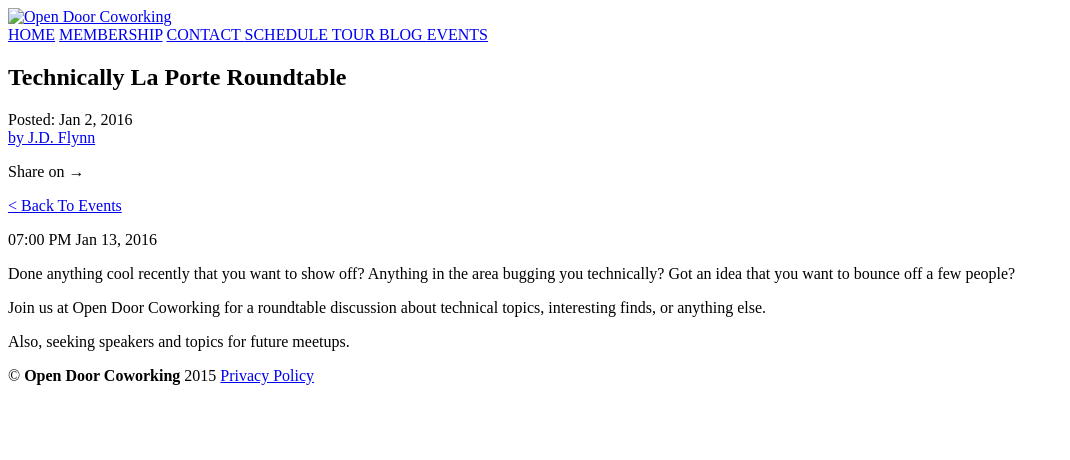
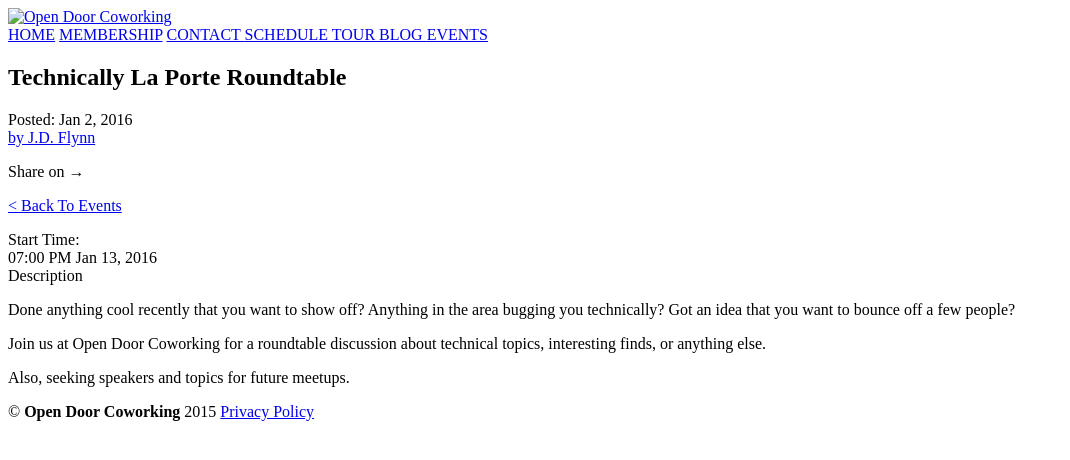
Before and after one commit to JDDoesDev/tlp, a Jekyll site: the page built from jekyll/_posts/2016-1-2-technically-laporte-meetup.md, in a window 1280 px wide. Shown: the top 460 px of the page, without its empty margins (0-1070 px from the left). Built offline with Jekyll 4.4.1, drawn with Linux system fonts in a browser that asks for light colours; nearby versions of some CDN libraries; library files that are not in the unit come from our copies; comment, search, counter and statistics services are not loaded.

Commit message:
fixing time

```diff
--- a/jekyll/_layouts/event.html
+++ b/jekyll/_layouts/event.html
@@ -41,7 +41,11 @@
   </div>
   <div class="post-content w-col w-col-6">
     <div class="startdate">
+      <span class="start">Start Time:</span> <br/>
       {{ page.startdate | date: " %I:%M %p %b %-d, %Y" }}
+    </div>
+    <div class="eventDescription">
+      Description
     </div>
     {{ content }}
   </div>
```
Also changed, not shown: 2 other files.
